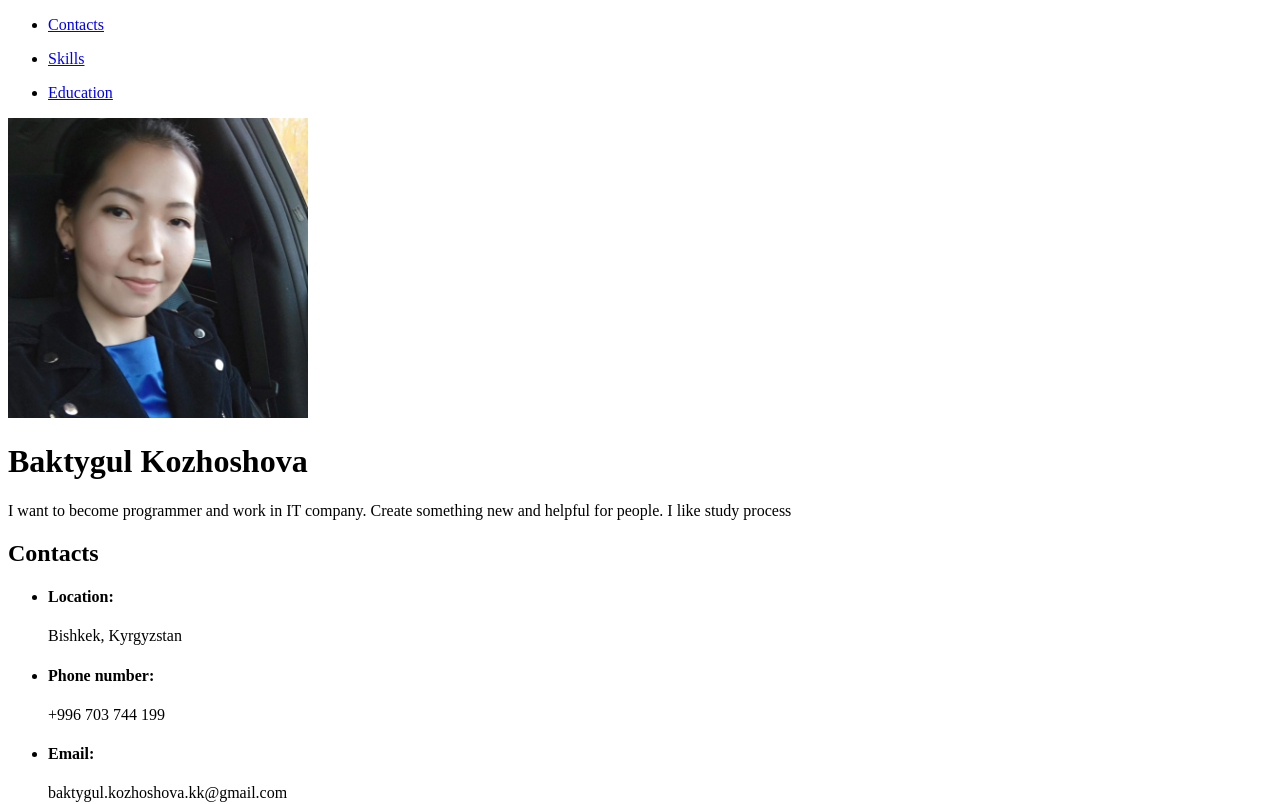
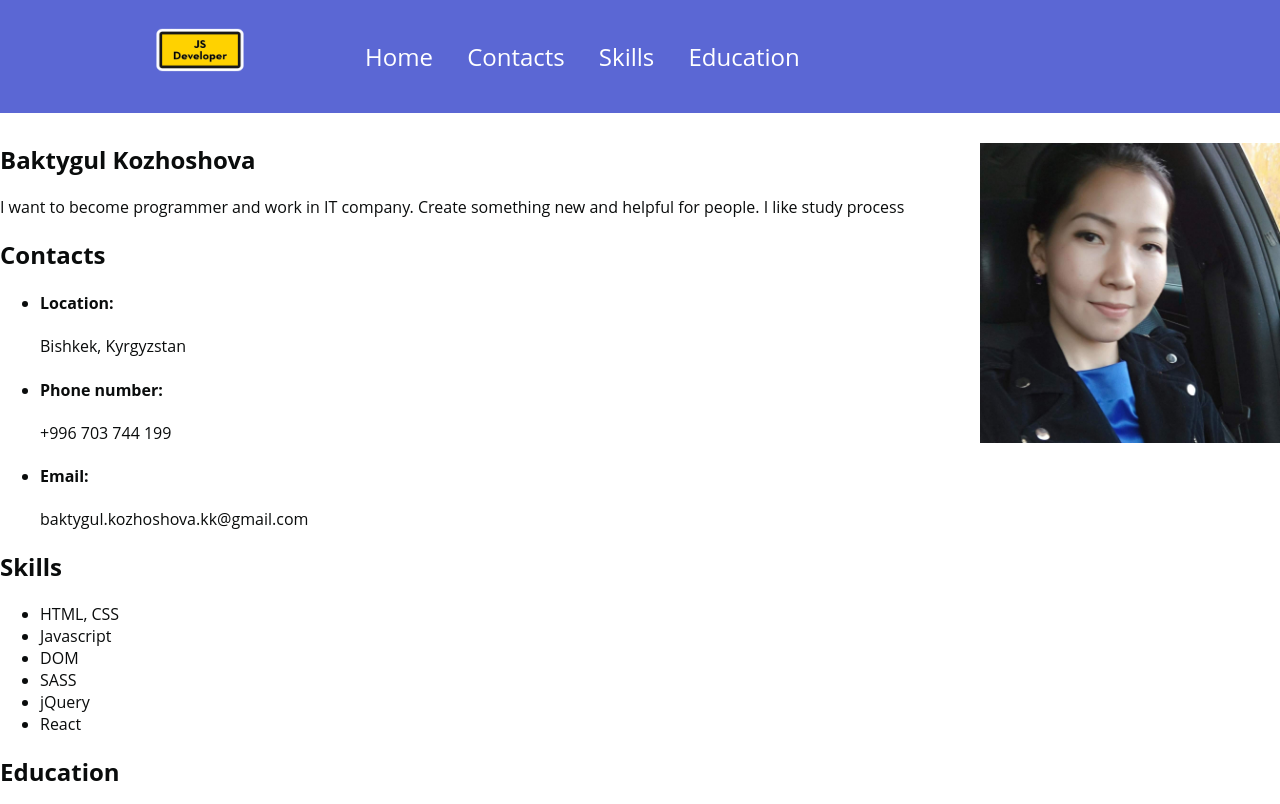
Before and after one commit to Baktygul-kk/baktygul-kk.github.io, a plain HTML site: page index.html in a window 1280 px wide. Shown: the top 804 px of the page. Drawn offline with Linux system fonts and the light colour scheme.

Commit message:
added css file

```diff
--- a/index.html
+++ b/index.html
@@ -6,27 +6,30 @@
     <meta http-equiv="X-UA-Compatible" content="IE=edge">
     <meta name="viewport" content="width=device-width, initial-scale=1.0">
     <title>Baktygul Kozhoshova</title>
+    <link rel="stylesheet" href="style.css">
 </head>
 
 <body>
     <header>
-        <nav>
-            <ul>
-                <li><a href="#contact">Contacts</a></li>
-            </ul>
-            <ul>
-                <li><a href="#skill">Skills</a></li>
-            </ul>
-            <ul>
-                <li><a href="#education">Education</a></li>
-            </ul>
-        </nav>
+        <div class="container">
+            <nav class="nav">
+                <a href="#" class="my-logo"><img src="my-logo.png" alt="my-logo"></a>
+                <ul class="nav-links">
+                    <li class="nav-item"><a href="#aboutme">Home</a></li>
+                    <li class="nav-item"><a href="#contact">Contacts</a></li>
+                    <li class="nav-item"><a href="#skill">Skills</a></li>
+                    <li class="nav-item"><a href="#education">Education</a></li>
+                </ul>
+            </nav>
+        </div>
     </header>
     <main>
-        <img src="me.jpg" alt="baktygul" style="width: 300px; height: 300px;">
-        <h1>Baktygul Kozhoshova</h1>
-        <p>I want to become programmer and work in IT company. Create something new and helpful for people. I like study
-            process</p>
+        <section id="aboutme">
+            <img src="me.jpg" alt="baktygul" class="me" style="width: 300px; height: 300px;">
+            <h1>Baktygul Kozhoshova</h1>
+            <p>I want to become programmer and work in IT company. Create something new and helpful for people. I like study
+                process</p>
+        </section>
 
         <section id="contact">
             <h2>Contacts</h2>
@@ -82,7 +85,7 @@
 
     <footer>
         <p> @2022
-            <a href="https://github.com/Baktygul-kk">Github</a>
+            <a href="https://github.com/Baktygul-kk">My Github</a>
         </p>
         <p>
             <a href="https://linktr.ee/jyldyzacademy2020">JyldyzAcademy</a>
--- /dev/null
+++ b/style.css
@@ -0,0 +1,68 @@
+ :root {
+     --accent-color: rgb(10, 12, 12);
+     --white-colot: #fff;
+ }
+
+ html {
+     box-sizing: border-box;
+     scroll-behavior: smooth;
+ }
+
+ *,
+ *::before,
+ *::after {
+     box-sizing: inherit;
+ }
+
+ body {
+ margin: 0;
+ font-family: 'Open Sans', sans-serif;
+ color: var(--accent-color);
+ }
+
+ .container {
+    width: 1140px;
+    margin: 0 auto;
+    padding: 0 10px;
+ }
+  header {
+    background-color: rgb(91, 103, 212);
+    margin-bottom: 30px;
+
+  }
+    .nav {
+        display: flex;
+        padding: 0 10px;
+    }
+    .my-logo {
+        /* display: inline-block; */
+        width: 20%;
+    }
+    .my-logo img {
+        width: 100%;
+        height: 100px;
+        object-fit: contain;
+    }
+ .nav-links {
+      margin: 0;
+      padding: 40px;
+      list-style: none;
+      overflow: hidden;
+      width: 80%;
+      /* min-height: 30px;    */
+  }
+   .nav-item {
+      display: inline;
+      padding-top: 20px;
+
+  }
+  .nav-item a{
+    text-decoration: none;
+    color: white;
+    padding: 0 15px;
+    font-size: 24px;
+}
+
+.me {
+    float: right;
+}
```
Also changed, not shown: my-logo.png (added).
